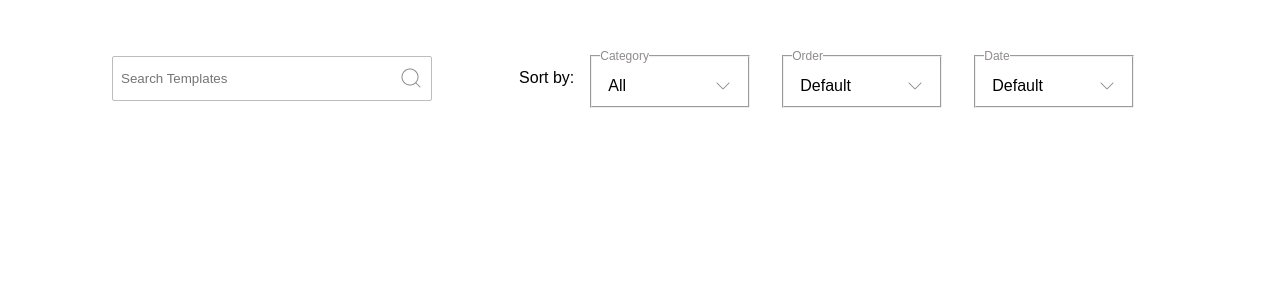
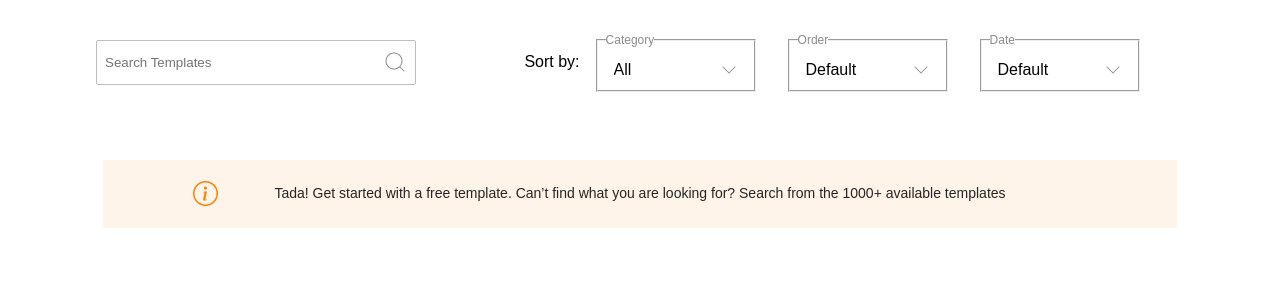
Before and after one commit to kuicpet/form-template-task, a React (Create React App) app: page / in a window 1280 px wide. Shown: the top 300 px of the page. Built offline with nearby package versions, Linux system fonts and the light colour scheme; no server answers.

Commit message:
ft--banner section added

```diff
--- a/src/App.css
+++ b/src/App.css
@@ -28,9 +28,10 @@ body {
 
 .container {
   display: flex;
+  flex-direction: column;
   align-items: center;
   justify-content: center;
-  margin: 2rem;
+  margin: 1rem;
 }
 
 .filter_container {
@@ -106,3 +107,23 @@ select {
   line-height: 1.1;
   background: url("./assets/Vector\(1\).png")  no-repeat right 10px center
 }
+
+.banner_container {
+  display: flex;
+  align-items: center;
+  justify-content: center;
+  width: 100%;
+  margin: 4rem 0.5rem;
+}
+
+.banner {
+  align-items: center;
+  justify-content: center;
+  text-align: center;
+  color: var(--secBlack);
+  width: 86%;
+  font-size: 14px;
+  padding: 1.5rem;
+  background: url("./assets/Group\(1\).png") no-repeat left 90px center;
+  background-color: var(--priPink);
+}
--- a/src/pages/Home.js
+++ b/src/pages/Home.js
@@ -53,6 +53,13 @@ export default function Home() {
                     </form>
                 </div>
             </div>
+            <div className="banner_container">
+                <div className="banner">
+                    <p>
+                        Tada! Get started with a free template. Can’t find what you are looking for? Search from the 1000+ available templates
+                    </p>
+                </div>
+            </div>
         </div>
     )
 }
```
